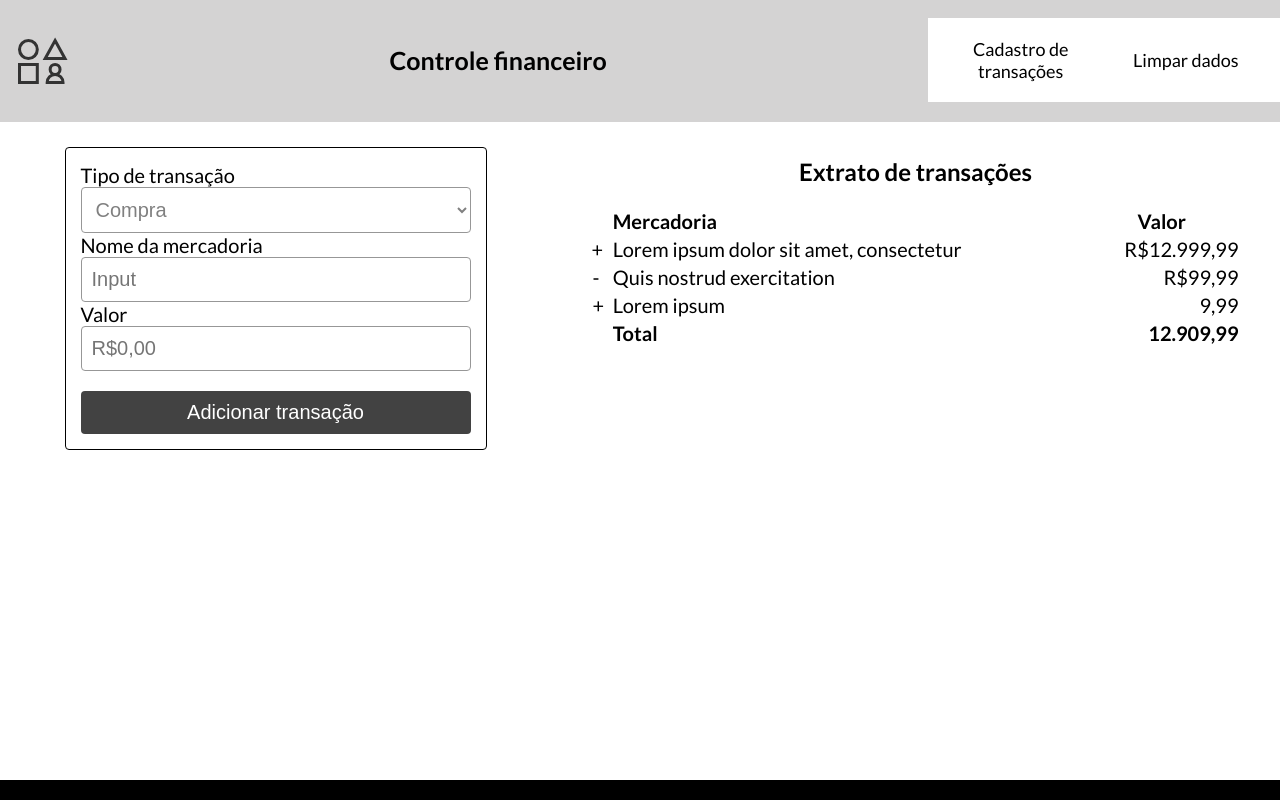
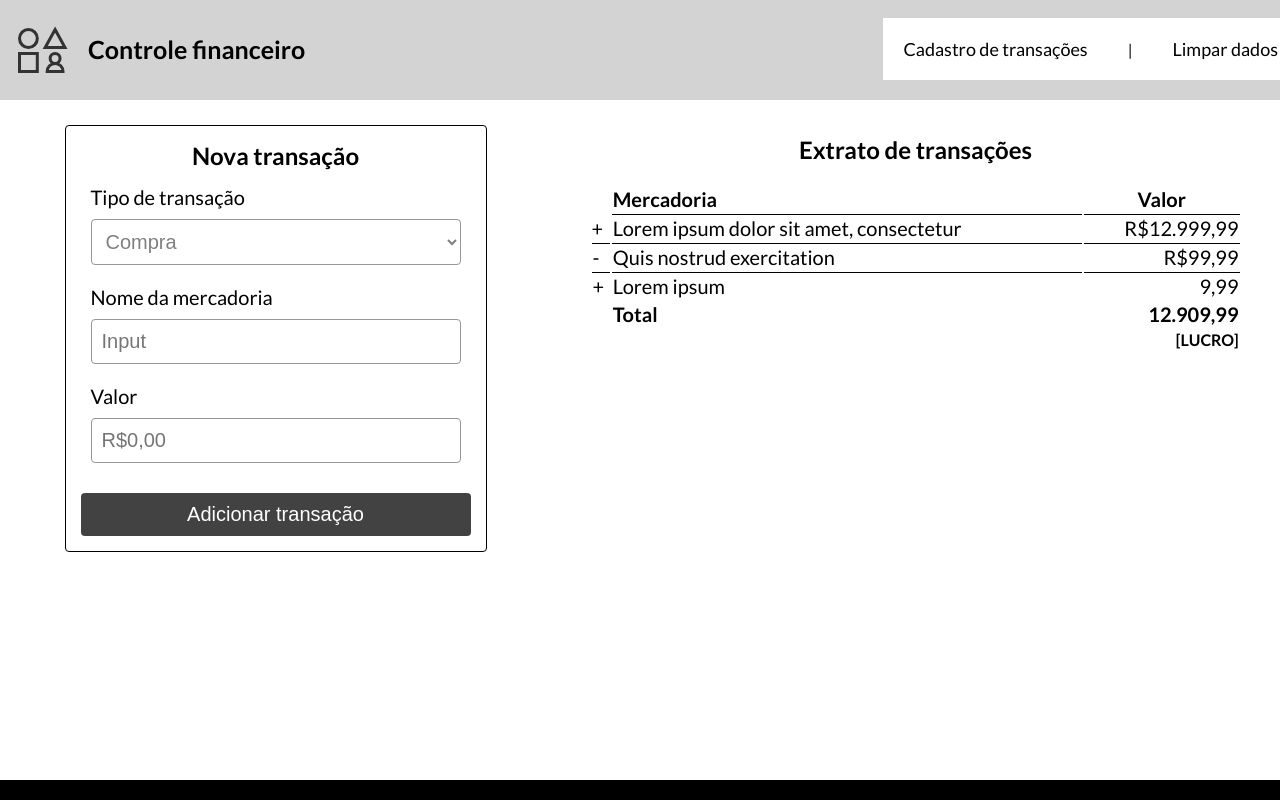
Before and after one commit to deborasouto/controlefinanceiro, a plain HTML site: page index.html in a window 1280 px wide. Shown: the top 800 px of the page. Drawn offline with Linux system fonts and the light colour scheme.

Commit message:
final pos mentoria

```diff
--- a/index.html
+++ b/index.html
@@ -8,11 +8,13 @@
 
     <body>
         <header>
+            <div class="icontitulo">
                 <svg class="icon" viewBox="0 0 33 32" fill="none" xmlns="http://www.w3.org/2000/svg">
                     <path d="M24.4783 25.3684C26.2792 25.3684 27.7391 23.8957 27.7391 22.0789C27.7391 20.2622 26.2792 18.7895 24.4783 18.7895C22.6773 18.7895 21.2174 20.2622 21.2174 22.0789C21.2174 23.8957 22.6773 25.3684 24.4783 25.3684ZM24.4783 25.3684C21.5968 25.3684 19.2609 27.7248 19.2609 30.6316H29.6957C29.6957 27.7248 27.3597 25.3684 24.4783 25.3684ZM12.7391 8.92105C12.7391 12.1912 10.1112 14.8421 6.86957 14.8421C3.62789 14.8421 1 12.1912 1 8.92105C1 5.65095 3.62789 3 6.86957 3C10.1112 3 12.7391 5.65095 12.7391 8.92105ZM1 18.7895H12.7391V30.6316H1V18.7895ZM24.4783 3L31 14.8421H17.9565L24.4783 3Z" stroke="#333333" stroke-width="2" stroke-linecap="square"/>
                 </svg>
 
                 <div class="title">Controle financeiro</div>
+            </div>
 
                 <div class="menu">
                     <img class="menuicon" src="./menuicon.png">
@@ -21,6 +23,7 @@
                         <div class="opt1">
                             Cadastro de transações
                         </div>
+                        <div class="barramenu"> | </div>
                         <div class="opt2">
                             Limpar dados
                         </div>
@@ -34,6 +37,8 @@
 
             <div class="container-form">
                 <form>
+                    <div class="tituloform">Nova transação</div>
+
                     <div class="formcampos">
                         <div class="campoform">
                             <div>
@@ -94,15 +99,20 @@
                         <td class="td2">Quis nostrud exercitation</td>
                         <td style="text-align: end;">R$99,99</td>
                     </tr>
-                    <tr class="tr1">
+                    <tr class="tr1" style="border-bottom: black;">
                         <td class="td1">+</td>
                         <td class="td2">Lorem ipsum</td>
                         <td style="text-align: end;">9,99</td>
                     </tr>
-                    <tr class="tr1">
+                    <tr style="border-top: double;">
                         <th> </th>
                         <th class="th1">Total</th>
                         <th style="text-align: end;">12.909,99</th>
+                    </tr>
+                    <tr>
+                        <th> </th>
+                        <th> </th>
+                        <th style="display: flex; flex-direction: row-reverse; font-size: medium;"> [LUCRO] </th>
                     </tr>
                 </table>
             </div>
--- a/style.css
+++ b/style.css
@@ -32,38 +32,17 @@ header {
     width: 50px;
 }
 
-
-/* menu*/
-
-.menuicon {
-    width: 50px;
+.icontitulo {
+    display: contents;
 }
 
-.menuaberto {
-    display: none;
-}
-
-.menu:hover .menuaberto {
-    display: flex;
-    flex-direction: column;
-    position: fixed;
-    background-color: rgb(66, 66, 66);
-    color: white;
-    top: 0;
-    right: 0;
-    width: 66vw;
-    height: 100%;
-}
+/*menu*/
 
 .menuaberto div {
     width: 100%;
     padding: 20px;
 }
 
-.menuaberto div:hover {
-    background-color: white;
-    color: rgb(66, 66, 66);
-}
 
 
 /*form*/
@@ -75,6 +54,11 @@ header {
     justify-content: center;
     padding: 10px;
     margin: auto;
+}
+
+.tituloform {
+    display: none;
+
 }
 
 label {
@@ -147,6 +131,12 @@ h2 {
     flex-direction: row-reverse;
 }
 
+td {
+    border-top: 1px solid black;
+
+  }
+
+
 footer {
     background-color: black;
     height: 20px;
@@ -158,23 +148,25 @@ footer {
 
 
 @media only screen and (min-width: 768px) {
-    .corpo {
+
+    .tituloform {
+        display: block;
+        text-align: center;
+        font-weight: 900;
+        font-size: 24px;
 
     }
 
-    .tabletform {
+    .formcampos {
         display: flex;
         flex-direction: row;
 
     }
 
-    .tabletform div {
+    .formcampos div {
         display: flex;
         flex-direction: column;
     }
-
-
-
 
     form {
         border: 1px solid black;
@@ -207,7 +199,7 @@ footer {
 
 
     .campoform {
-        width: 600;
+        width: 600px;
         align-items: center;
     }
     .campoform2 {
@@ -224,24 +216,41 @@ footer {
 
     /* menu */
 
+    .title {
+        padding-left: 20px;
+
+    }
+
+    .icontitulo {
+        display: inline-flex;
+    }
+
     .menuicon {
         display: none;
+    }
+
+    .menu:hover .menuaberto {
+        pointer-events: none;
     }
 
     .menuaberto {
         display: flex;
         flex-direction: row;
         background-color: #FFFFFF;
+        align-items: center;
+        text-align: center;
+        white-space: nowrap;
     }
 
+
     .menu .menuaberto {
-        pointer-events: none
+        pointer-events: none;
 
     }
 
 
     .menuaberto div {
-        pointer-events: none
+        pointer-events: none;
 
     }
 
@@ -250,6 +259,10 @@ footer {
         display: flex;
         align-items: center;
         font-size: 18px;
+    }
+
+    .barramenu {
+        display: block;
     }
 
 
@@ -289,6 +302,9 @@ footer {
         padding: 10px;
     }
 
+    .campoform {
+        width: auto;
+    }
 
     .button {
         color: white;
@@ -361,3 +377,41 @@ footer {
     }
 
 }
+
+@media only screen and (max-width: 1112px) {
+        /* menu hover */
+
+    .menuicon {
+        width: 50px;
+    }
+
+    .menuaberto {
+        display: none;
+    }
+
+    .menu:hover .menuaberto {
+        display: flex;
+        flex-direction: column;
+        position: fixed;
+        background-color: rgb(66, 66, 66);
+        color: white;
+        top: 0;
+        right: 0;
+        width: 66vw;
+        height: 100%;
+    }
+
+    .menuaberto div {
+        width: 100%;
+        padding: 20px;
+    }
+
+    .menuaberto div:hover {
+        background-color: white;
+        color: rgb(66, 66, 66);
+    }
+
+    .barramenu {
+        display: none;
+    }
+}
```
Lines whose indentation alone changed are shown as unchanged.
